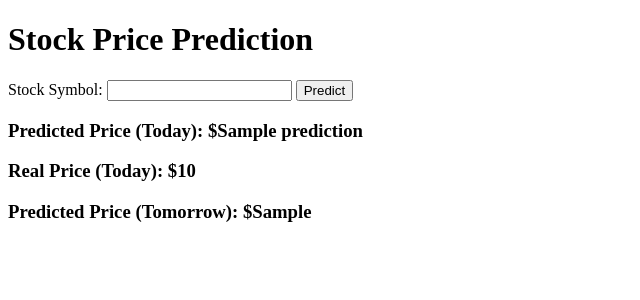
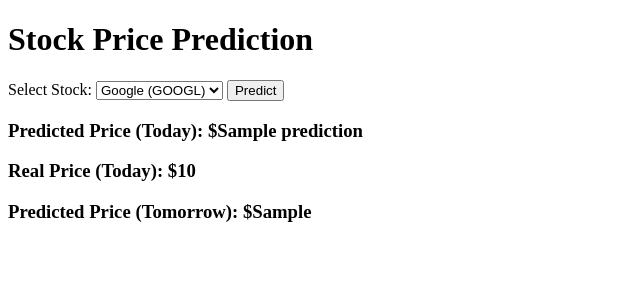
Before and after one commit to Shadow3456rh/stock-predictor, a Flask app: template templates/index.html in a window 1280 px wide. Shown: the top 300 px of the page, without its empty margins (0-640 px from the left). Run offline with Flask 3, Linux system fonts and the light colour scheme; the template is opened without the code that fills it: most values are stand-ins (such as "Sample title", 1, 10 or a date in 2020); parts of the project's set-up code (start-up, migrations or seed data) failed here and were passed over.

Commit message:
Update index.html

```diff
--- a/templates/index.html
+++ b/templates/index.html
@@ -6,8 +6,14 @@
 <body>
     <h1>Stock Price Prediction</h1>
     <form method="POST">
-        <label for="ticker">Stock Symbol:</label>
-        <input type="text" name="ticker" required>
+        <label for="ticker">Select Stock:</label>
+        <select name="ticker" required>
+            <option value="GOOGL">Google (GOOGL)</option>
+            <option value="AMZN">Amazon (AMZN)</option>
+            <option value="TSLA">Tesla (TSLA)</option>
+            <option value="MSFT">Microsoft (MSFT)</option>
+            <option value="AAPL">Apple (AAPL)</option>
+        </select>
         <button type="submit">Predict</button>
     </form>
 
```
